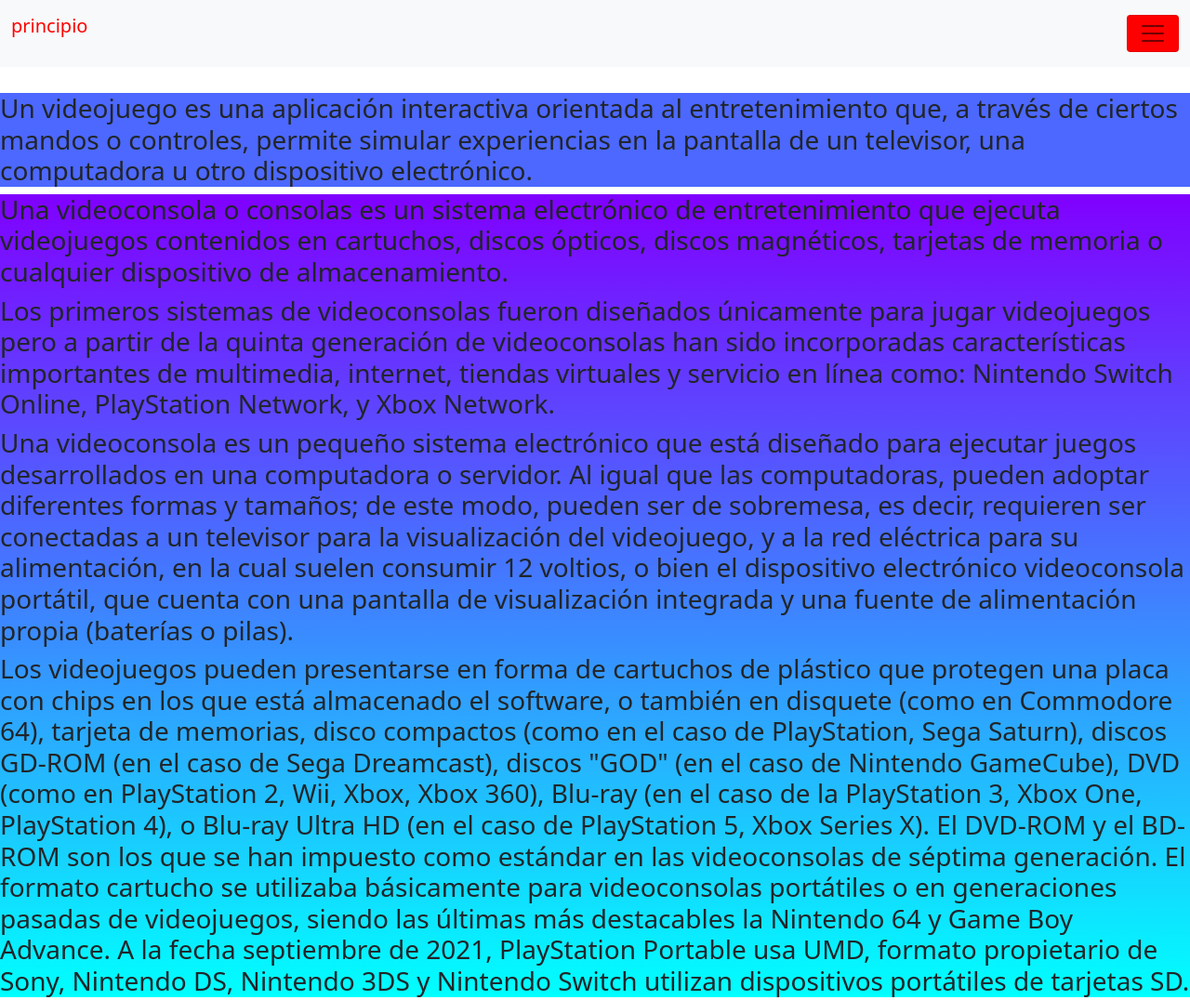
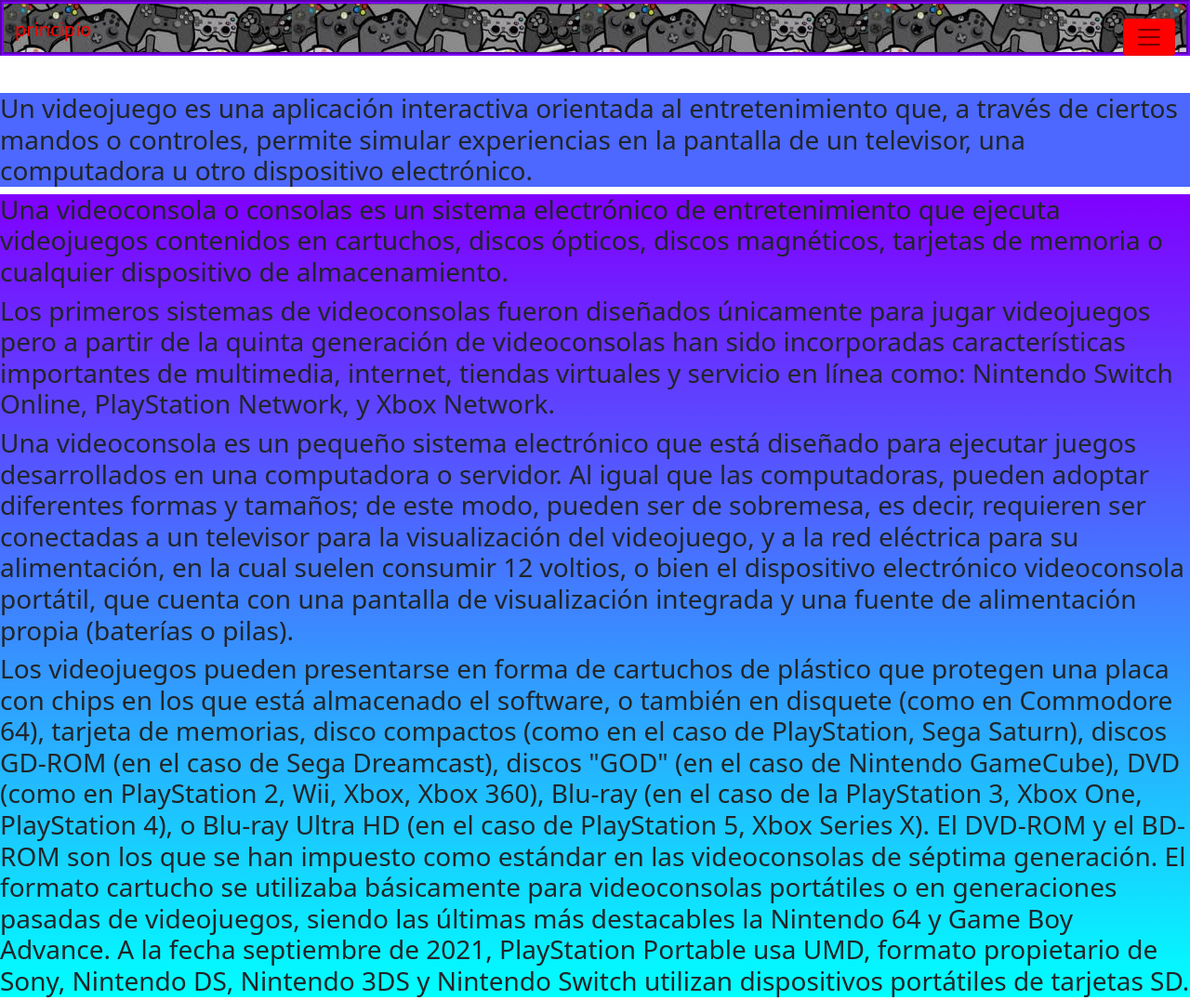
Before and after one commit to thiagoborello/coder, a website: page historia-consola.html in a window 1280 px wide. Shown: the top 1076 px of the page at 93% size. Drawn offline with nearby package versions, Linux system fonts and the light colour scheme.

Commit message:
Update historia-consola.html

```diff
--- a/historia-consola.html
+++ b/historia-consola.html
@@ -18,7 +18,7 @@
 
 <body>
   <header>
-    <nav class="navbar navbar-light bg-light fixed-top menus">
+    <nav class="navbar navbar-light bg-light fixed-top menu">
       <div class="container-fluid">
         <a class="navbar-brand" href="index.html">
           <p class="p-6"> principio</p>
```
